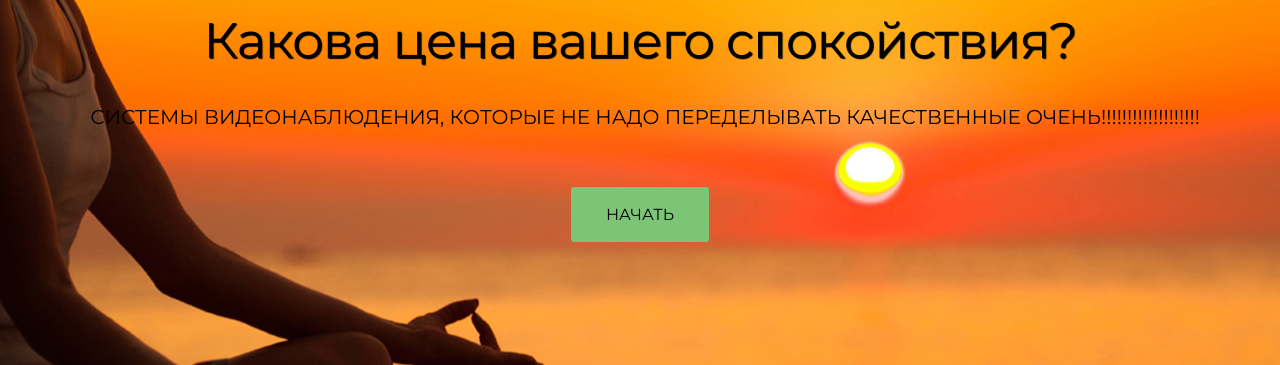
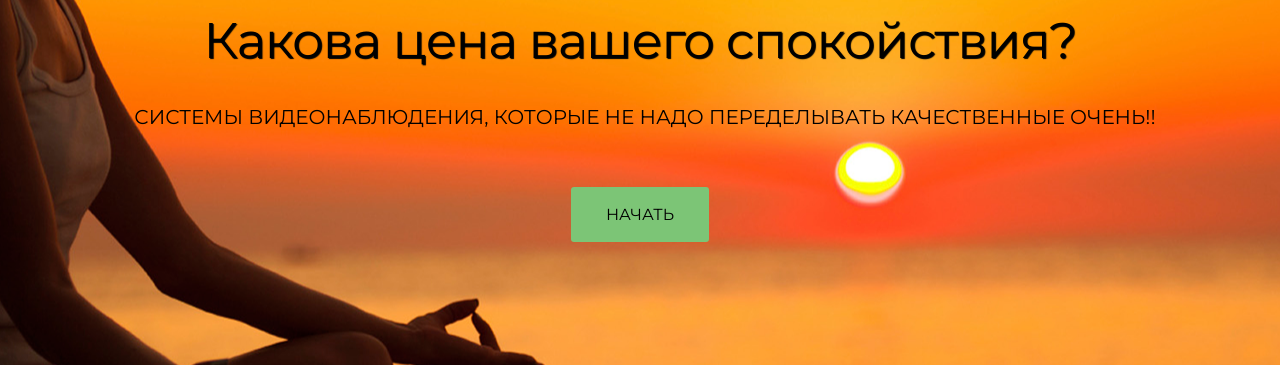
Before and after one commit to cisspbru/tehnospb, a plain HTML site: page index.html in a window 1280 px wide. Shown: the part 435-800 px from the top of the page. Drawn offline with nearby package versions, Linux system fonts and the light colour scheme.

Commit message:
change index

```diff
--- a/index.html
+++ b/index.html
@@ -56,7 +56,7 @@
             </figure>
             <h1 class="animated fadeInDown delay-07s shadow">Какова цена вашего спокойствия?</h1>
             <ul class="we-create animated fadeInUp delay-1s">
-                <li>системы видеонаблюдения, которые не надо переделывать качественные очень!!!!!!!!!!!!!!!!!!! </li>
+                <li>системы видеонаблюдения, которые не надо переделывать качественные очень!! </li>
             </ul>
             <a class="link animated fadeInUp delay-1s servicelink" href="#service">начать</a>
         </div>
```
